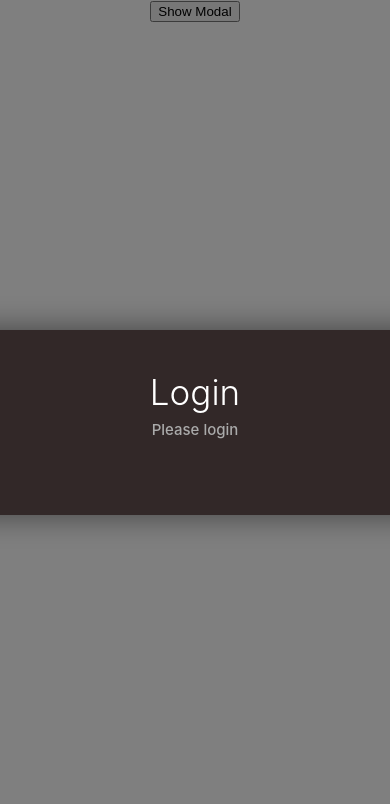
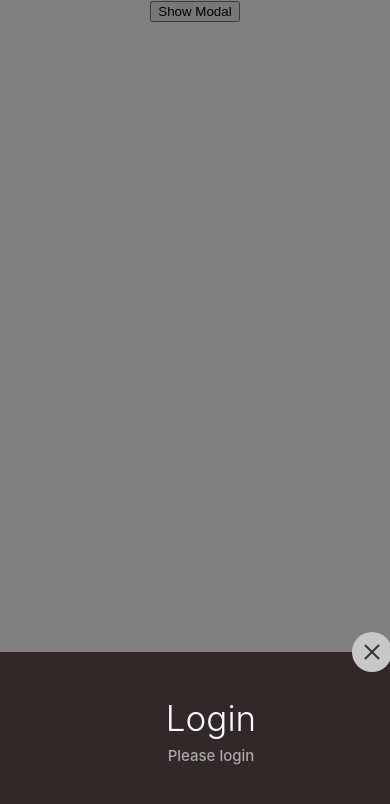
Before and after one commit to ozzkan-burak/r-login-modal-popup, a React (Create React App) app: page / in a window 390 px wide. Both pictures are taken after a click on the button "Show Modal". Shown: the top 804 px of the page. Built offline with nearby package versions, Linux system fonts and the light colour scheme.

Commit message:
ready responsive

```diff
--- a/package.json
+++ b/package.json
@@ -10,9 +10,11 @@
     "@types/node": "^16.11.24",
     "@types/react": "^17.0.39",
     "@types/react-dom": "^17.0.11",
+    "@types/react-responsive": "^8.0.5",
     "@types/styled-components": "^5.1.22",
     "react": "^17.0.2",
     "react-dom": "^17.0.2",
+    "react-responsive": "^9.0.0-beta.6",
     "react-scripts": "5.0.0",
     "styled-components": "^5.3.3",
     "typescript": "^4.5.5",
--- a/src/App.tsx
+++ b/src/App.tsx
@@ -4,6 +4,7 @@ import './App.css';
 
 // component
 import BaseModalWrapper from './modalPopup/BaseModalWrapper';
+import RWDModal from './modalPopup/RWDModalProps';
 
 function App() {
 
@@ -16,7 +17,7 @@ function App() {
   return (
     <div className="App">
       <button onClick={toggleModal}>Show Modal</button>
-      <BaseModalWrapper isModalVisible={isModalVisible} onBackDrop={toggleModal} header='Login' message='Please login' />
+      <RWDModal isModalVisible={isModalVisible} onBackDrop={toggleModal} header='Login' message='Please login' />
     </div>
   );
 }
--- a/src/modalPopup/BaseModalWrapper.tsx
+++ b/src/modalPopup/BaseModalWrapper.tsx
@@ -1,8 +1,12 @@
-import { IBaseModalWrapperProps } from "../interface/baseModalWrapper"
+import { IBaseModalWrapperProps,IComponentsProps } from "../interface/baseModalWrapper"
+// compoenents
 import Modal from "./Modal"
-import { DesktopModalContainer, ModalHeader, Message, DesktopCloseButton, CloseSign } from "./ModalPopup.styles"
+// styles
+import {  ModalHeader, Message, CloseSign } from "./ModalPopup.styles"
 
-const BaseModalWrapper: React.FC<IBaseModalWrapperProps> = ({onBackDrop, isModalVisible, header, message}) => {
+type Props = IBaseModalWrapperProps & IComponentsProps
+
+const BaseModalWrapper: React.FC<Props> = ({onBackDrop, isModalVisible, header, message, ContainerComponent, CloseButtonComponent}) => {
 
   if(!isModalVisible) {
     return null
@@ -10,13 +14,13 @@ const BaseModalWrapper: React.FC<IBaseModalWrapperProps> = ({onBackDrop, isModal
 
   return (
     <Modal onBackDrop={onBackDrop} >
-      <DesktopModalContainer>
-        <DesktopCloseButton onClick={onBackDrop}>
+      <ContainerComponent>
+        <CloseButtonComponent onClick={onBackDrop}>
           <CloseSign />
-        </DesktopCloseButton>
+        </CloseButtonComponent>
         <ModalHeader>{header}</ModalHeader>
         {message && <Message>{message}</Message>}
-      </DesktopModalContainer>
+      </ContainerComponent>
     </Modal>
   )
 }
--- a/src/modalPopup/ModalPopup.styles.ts
+++ b/src/modalPopup/ModalPopup.styles.ts
@@ -16,6 +16,18 @@ export const DesktopModalContainer = styled(ModalContainer)`
   padding: 40px;
   width: 450px;
   fot-size: 26px;
+`;
+
+
+export const MobileModalContainer = styled(ModalContainer)`
+  position: fixed;
+  bottom: 0;
+  left: 0;
+  right: 0;
+  width: 100%;
+  padding: 16px;
+  min-height: 160px;
+  font-size: 26px;
 `;
 
 export const ModalHeader = styled.h3 `
@@ -83,6 +95,7 @@ const CloseButton = styled.div `
   background-color: #c8c8c8;
   border-radius: 50%;
   cursor: pointer;
+  top: -${CLOSE_BUTTON_SIZE / 2}px;
   & > * {
   opacity: 1;
   }
@@ -93,6 +106,9 @@ const CloseButton = styled.div `
 `;
 
 export const DesktopCloseButton = styled(CloseButton)`
-  top: -${CLOSE_BUTTON_SIZE / 2}px;
   left: calc(100% - ${CLOSE_BUTTON_SIZE  / 2}px);
 `;
+
+export const MobileCloseButton = styled(CloseButton)`
+  left: calc(100% - ${CLOSE_BUTTON_SIZE  * 1.5 + 10}px);
+`;
--- /dev/null
+++ b/src/modalPopup/RWDModalProps.tsx
@@ -0,0 +1,33 @@
+import React from 'react';
+import MediaQuery from 'react-responsive';
+// components
+import BaseModalWrapper from './BaseModalWrapper';
+// interface
+import {IBaseModalWrapperProps } from '../interface/baseModalWrapper';
+import { DesktopCloseButton, DesktopModalContainer, MobileCloseButton, MobileModalContainer } from './ModalPopup.styles';
+
+
+type IRWDModalProps = IBaseModalWrapperProps;
+
+const RWDModal: React.FC<IRWDModalProps> = (props) => {
+  return (
+   <MediaQuery minWidth={580}>
+      {(matches: any) => matches ? (
+        <BaseModalWrapper
+          CloseButtonComponent={DesktopCloseButton}
+          ContainerComponent={DesktopModalContainer}
+          {...props}
+        />
+      ) : (
+        <BaseModalWrapper
+          CloseButtonComponent={MobileCloseButton}
+          ContainerComponent={MobileModalContainer}
+          {...props}
+        />
+      )
+    }
+   </MediaQuery>
+  )
+}
+
+export default RWDModal;
```
Also changed, not shown: src/interface/baseModalWrapper.ts (+11 -0 lines), 1 other file (tests, documents, lock files or other folders).
